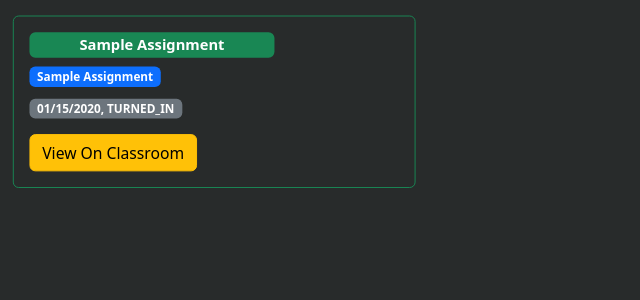
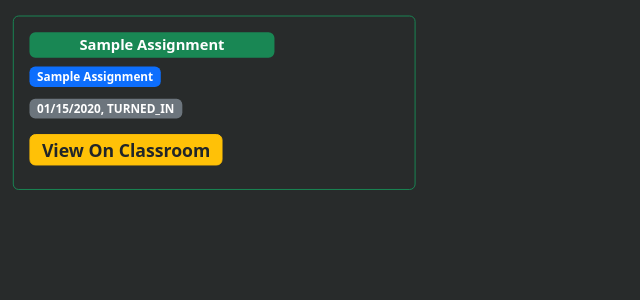
Before and after one commit to Bluesteel30/googleclassroom-canvas-unifier, a Flask app: template templates/unified.html in a window 1280 px wide. Shown: the part 56-356 px from the top of the page, without its empty margins (0-640 px from the left). Run offline with Flask 3, Linux system fonts and the light colour scheme; the template is opened without the code that fills it: most values are stand-ins (such as "Sample title", 1, 10 or a date in 2020); parts of the project's set-up code (start-up, migrations or seed data) failed here and were passed over.

Commit message:
Added a <h4> tag and some classes to the link option so it would fit the style shared by the rest of the site. I turned it from just a link with a box around it to a bootstrap badge

```diff
--- a/templates/canvas.html
+++ b/templates/canvas.html
@@ -75,9 +75,11 @@
                   </span>
                 </p>
                 <!-- link to the actual assignment on canvas -->
-                <a href="https://canvas.instructure.com/courses/{{ assignment['course_id'] }}/assignments/{{ assignment['id'] }}" class="btn btn-warning">
+                <h4>
+                  <a href="https://canvas.instructure.com/courses/{{ assignment['course_id'] }}/assignments/{{ assignment['id'] }}" class="btn btn-warning badge text-dark">
                   View on Canvas
-                </a>
+                  </a>
+                </h4>
             </div>
             </div>
             </div>
--- a/templates/classroom.html
+++ b/templates/classroom.html
@@ -79,9 +79,11 @@
                 </span>
               </p>
             {% endif %}
-            <a href="{{ assignment['alternateLink'] }}" class="btn btn-warning">
+            <h4>
+              <a href="{{ assignment['alternateLink'] }}" class="btn btn-warning badge text-dark">
               View on Classroom
-            </a>
+              </a>
+            </h4>
           </div>
         </div>
     </div>
--- a/templates/unified.html
+++ b/templates/unified.html
@@ -70,9 +70,11 @@
 
               </span>
             </p>
-            <a href="https://canvas.instructure.com/courses/{{ assignment['course_id'] }}/assignments/{{ assignment['id'] }}" class="btn btn-warning">
-              View on Canvas
-            </a>
+            <h4>
+                <a href="https://canvas.instructure.com/courses/{{ assignment['course_id'] }}/assignments/{{ assignment['id'] }}" class="btn btn-warning badge text-dark">
+                  View on Canvas
+                </a>
+            </h4>
           </div>
         </div>
       {% else %}
@@ -97,7 +99,11 @@
                 </span>
               </p>
             {% endif %}
-            <a href="{{ assignment['alternateLink'] }}" class="btn btn-warning">View on Classroom</a>
+            <h4>
+              <a href="{{ assignment['alternateLink'] }}" class="btn btn-warning badge text-dark">
+              View on Classroom
+              </a>
+            </h4>
           </div>
         </div>
       {% endif %}
```
